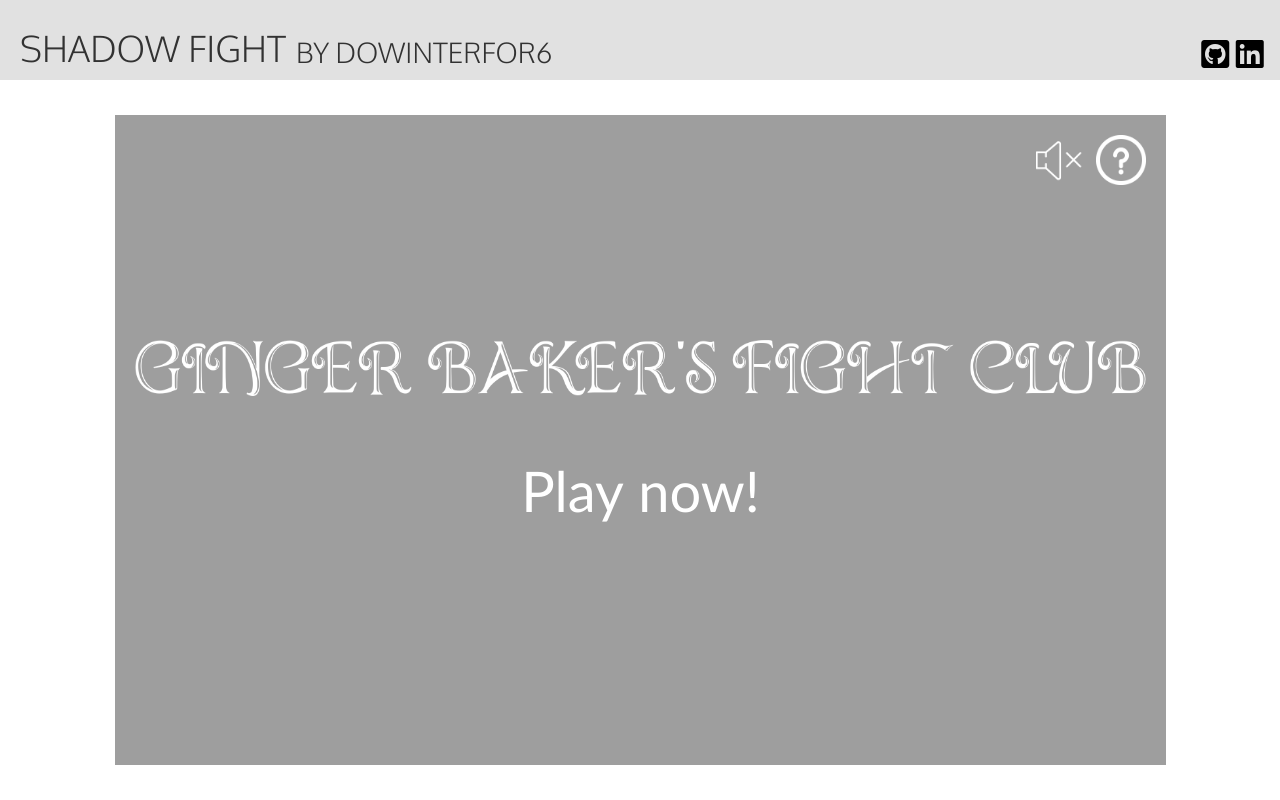
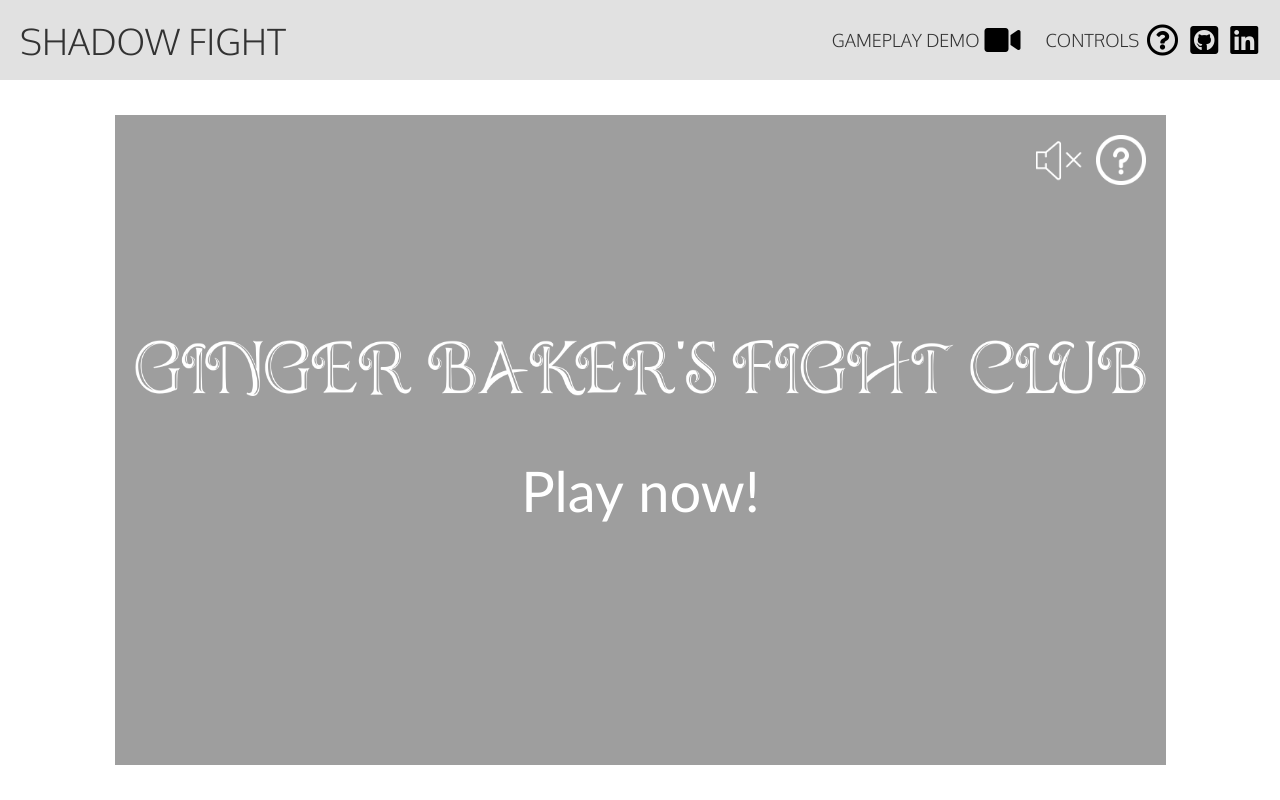
Before and after one commit to dowinterfor6/shadow-fight, a website built with webpack: page index.html in a window 1280 px wide. Built offline with nearby package versions, Linux system fonts and the light colour scheme.

Commit message:
Add icons for moving demo and help information

```diff
--- a/frontend/assets/stylesheets/main_page.css
+++ b/frontend/assets/stylesheets/main_page.css
@@ -15,15 +15,41 @@
   box-sizing: border-box;
   display: flex;
   justify-content: space-between;
+  align-items: center;
+}
+
+.icons {
+  height: 50px;
+  width: 450px;
+  display: flex;
+  justify-content: space-evenly;
   align-items: flex-end;
 }
 
-.icons {
+.demo-icon-container,
+.help-icon-container
+{
   height: 100%;
-  width: 75px;
+  box-sizing: border-box;
+  display: grid;
+  grid-template-columns: 3fr 1fr;
+  grid-gap: 5px;
+  align-items: center;
+  cursor: pointer;
+}
+
+.demo-icon-container:hover,
+.help-icon-container:hover
+{
+  color: rgb(100, 100, 100);
+}
+
+.icons a {
+  height: 100%;
   display: flex;
-  justify-content: space-evenly;
-  align-items: flex-end;
+  justify-content: center;
+  align-items: center;
+  text-decoration: none;
 }
 
 .icons i {
--- a/index.html
+++ b/index.html
@@ -18,9 +18,20 @@
     <nav class="nav-bar-container">
       <div class="header-text">
         <h1>Shadow Fight</h1>
-        <h3>by dowinterfor6</h3>
       </div>
       <div class="icons">
+        <div class="demo-icon-container">
+          <h5>
+            Gameplay demo
+          </h5>
+          <i class="fas fa-video fa-2x"></i>
+        </div>
+        <div class="help-icon-container">
+          <h5>
+            Controls
+          </h5>
+          <i class="far fa-question-circle fa-2x"></i>
+        </div>
         <a href="https://github.com/dowinterfor6/shadow-fight">
           <i class="fab fa-github-square fa-2x"></i>
         </a>
```
